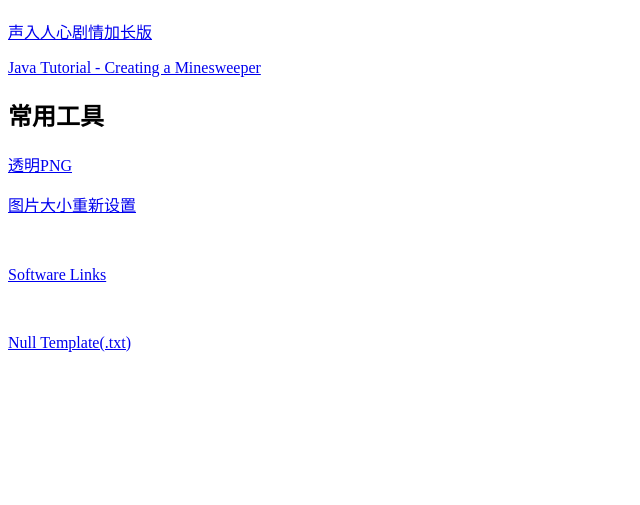
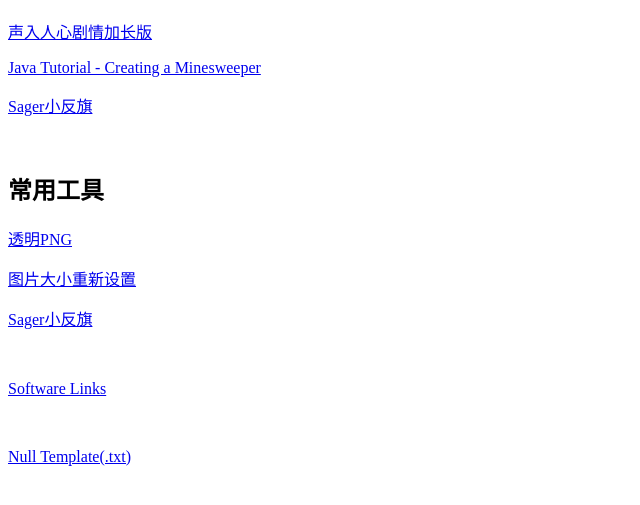
Before and after one commit to djh-surplace/common, a plain HTML site: page index.html in a window 1280 px wide. Shown: the part 61-566 px from the top of the page, without its empty margins (0-640 px from the left). Drawn offline with Linux system fonts and the light colour scheme.

Commit message:
Update index.html

```diff
--- a/index.html
+++ b/index.html
@@ -6,17 +6,22 @@
 
 <p><a href="https://www.youtube.com/watch?v=vU0zHkPkYEM&list=PLVuspqefaLkbS5uhKIdF_YeQVBVOvy3UR" target="_blank">声入人心剧情加长版</a></p>
 <p><a href="https://www.youtube.com/watch?v=RFpJp62ZoY8&list=PLGxHvpw-PAk6QvPw0fYe8bks31GRKvymK" target="_blank">Java Tutorial - Creating a Minesweeper</a></p>
+<p><a href="https://djh-surplace.github.io/FlappyFrog/index.html" target="_blank">Sager小反旗</a></p>
+
+
+<br>
 
 <h2>常用工具</h2>
 <p><a href="https://onlinepngtools.com/create-transparent-png" target="_blank">透明PNG</a></p>
 <p><a href="https://www.countingcharacters.com/image-resizer-online#sectionbg" target="_blank">图片大小重新设置</a></p>
+
 <p><a href="" target="_blank"></a></p>
 <p><a href="" target="_blank"></a></p>
 <p><a href="" target="_blank"></a></p>
 <p><a href="" target="_blank"></a></p>
 <p><a href="" target="_blank"></a></p>
 <p><a href="" target="_blank"></a></p>
-<p><a href="" target="_blank"></a></p>
+<p><a href="https://djh-surplace.github.io/FlappyFrog/index.html" target="_blank">Sager小反旗</a></p>
 
 <br>
 <p><a href="softwareLinks.html" target="_blank">Software Links</a></p>
```
